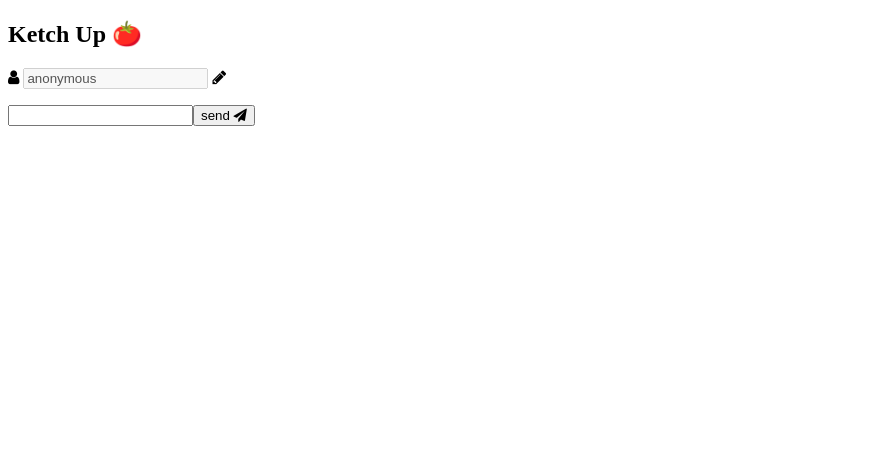
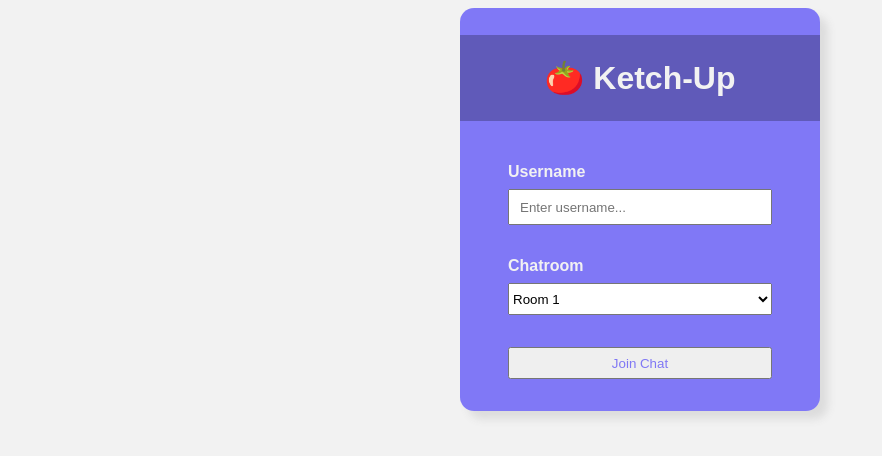
Before and after one commit to thomas-mol/chat-app, a website built with Vite: page client/index.html in a window 1280 px wide. Shown: the whole page, without its empty margins (0-882 px from the left). Built offline with nearby package versions, Linux system fonts and the light colour scheme.

Commit message:
Style: change look of client

```diff
--- a/client/style.css
+++ b/client/chatroom.css
@@ -6,49 +6,36 @@ body {
   background-color: #f2f2f2;
 }
 
-#app-title {
-  padding: 0.25rem 0;
-  font-size: 2rem;
-  font-weight: bold;
-  text-align: center;
-}
-
 #chat-room {
   display: flex;
   flex-direction: column;
   height: 80vh;
   width: 90%;
   max-width: 480px;
-  margin: 0 auto;
+  margin: auto;
   background-image: url("./assets/background.png");
   background-size: contain;
-  border: 0.25rem solid lightgrey;
+  border: 0.25rem solid rgba(17, 0, 252, 0.5);
   border-radius: 1rem;
+  box-shadow: 0.5rem 0.5rem 0.5rem #dcdcdc;
   overflow: hidden;
 }
 
 #username-container {
   display: flex;
-  background-color: #dcdcdc;
-  padding: 0.5rem;
-  font-size: 1.25rem;
+  gap: 1.25rem;
+  background-color: rgba(17, 0, 252, 0.5);
+  padding: 1.125rem 1.5rem;
+  font-size: 1.5rem;
 
-  span {
-    color: #bbb;
+  span,
+  p {
+    color: #f2f2f2;
   }
-}
 
-#username {
-  padding: 0 0.5rem;
-  color: #7e7e7e;
-  background-color: #dcdcdc;
-  border: none;
-  outline: none;
-}
-
-#edit-username {
-  cursor: pointer;
-  margin-left: auto;
+  #room {
+    margin-left: auto;
+  }
 }
 
 #message-container {
@@ -95,27 +82,32 @@ body {
   padding: 1rem;
   gap: 1rem;
   width: 100%;
-  background-color: #dcdcdc;
+  background-color: rgba(17, 0, 252, 0.5);
+}
 
-  .input-container {
-    display: flex;
-  }
+.input-container {
+  display: flex;
+  gap: 0.5rem;
 }
 
 #message-input {
   flex-grow: 1;
+  min-width: 12rem;
   height: 2rem;
   padding: 0 0.75rem;
 }
 
 #send-button {
+  display: flex;
+  align-items: center;
+  gap: 0.25rem;
   height: 2rem;
   padding: 0 1rem;
   cursor: pointer;
 }
 
 #active-users {
-  font-size: 0.75rem;
+  padding: 0 0 1rem;
   text-align: center;
   font-style: italic;
 }
--- a/client/index.html
+++ b/client/index.html
@@ -3,47 +3,38 @@
   <head>
     <meta charset="UTF-8" />
     <meta name="viewport" content="width=device-width, initial-scale=1.0" />
-    <link
-      rel="stylesheet"
-      href="https://cdnjs.cloudflare.com/ajax/libs/font-awesome/4.7.0/css/font-awesome.min.css"
-    />
     <link rel="stylesheet" href="min-reset.css" />
-    <link rel="stylesheet" href="style.css" />
-    <script type="module" src="./classes/message.js"></script>
-    <script type="module" src="script.js" defer></script>
-    <title>Ketch Up</title>
+    <link rel="stylesheet" href="login.css" />
+    <title>Log In</title>
   </head>
   <body>
-    <h2 id="app-title">Ketch Up 🍅</h2>
-    <div id="chat-room">
-      <!-- Display and change username -->
-      <div id="username-container">
-        <span><i class="fa fa-user"></i></span>
-        <input
-          type="text"
-          id="username"
-          value="anonymous"
-          maxlength="20"
-          disabled
-        />
-        <span id="edit-username">
-          <i class="fa fa-pencil"></i>
-        </span>
-      </div>
-      <!-- Sent and recieved messages show up here -->
-      <ul id="message-container"></ul>
-      <!-- Type & submit messages here -->
-      <form action="" id="form">
-        <div class="input-container">
-          <input id="message-input" type="text" /><button
-            id="send-button"
-            type="submit"
-          >
-            send <span><i class="fa fa-paper-plane"></i></span>
-          </button>
+    <div id="login-container">
+      <h2 id="app-title">🍅 Ketch-Up</h2>
+      <form id="login-form" action="chatroom.html">
+        <div class="form-control">
+          <label for="username">Username</label>
+          <input
+            type="text"
+            name="username"
+            id="username"
+            placeholder="Enter username..."
+            required
+          />
+        </div>
+        <div class="form-control">
+          <label for="room">Chatroom</label>
+          <select name="room" id="room">
+            <option value="1">Room 1</option>
+            <option value="2">Room 2</option>
+            <option value="3">Room 3</option>
+            <option value="4">Room 4</option>
+            <option value="5">Room 5</option>
+          </select>
+        </div>
+        <div class="form-control">
+          <button type="submit" class="btn">Join Chat</button>
         </div>
       </form>
     </div>
-    <h3 id="active-users"></h3>
   </body>
 </html>
--- /dev/null
+++ b/client/login.css
@@ -0,0 +1,58 @@
+body {
+  display: flex;
+  flex-direction: column;
+  gap: 1rem;
+  font-family: Arial, Helvetica, sans-serif;
+  background-color: #f2f2f2;
+}
+
+#app-title {
+  padding: 1.5rem 0;
+  font-size: 2rem;
+  font-weight: bold;
+  text-align: center;
+  background-color: rgba(0, 0, 0, 0.25);
+}
+
+#login-container {
+  margin: auto;
+  max-width: 360px;
+  width: 90%;
+  background-color: rgba(17, 0, 252, 0.5);
+  color: #f2f2f2;
+  overflow: hidden;
+  border-radius: 0.875rem;
+  box-shadow: 0.5rem 0.5rem 0.5rem #dcdcdc;
+}
+
+#login-form {
+  display: flex;
+  flex-direction: column;
+  padding: 1rem 3rem 2rem;
+  gap: 2rem;
+}
+
+.form-control {
+  display: flex;
+  flex-direction: column;
+  gap: 0.5rem;
+
+  label {
+    font-weight: bold;
+  }
+
+  input,
+  select,
+  button {
+    height: 2rem;
+  }
+
+  input {
+    padding: 0 0.625rem;
+  }
+
+  button {
+    cursor: pointer;
+    color: rgba(17, 0, 252, 0.5);
+  }
+}
--- a/client/script.js
+++ b/client/script.js
@@ -2,30 +2,39 @@ import { io } from "https://cdn.socket.io/4.7.5/socket.io.esm.min.js";
 import Message from "./classes/message.js";
 
 // Constants
+const serverAddress = "http://192.168.178.20:4000";
 
-const usernameInput = document.getElementById("username");
-const editUsername = document.getElementById("edit-username");
+const usernameTag = document.getElementById("username");
+const roomTag = document.getElementById("room");
+
 const messageInput = document.getElementById("message-input");
 const messageContainer = document.getElementById("message-container");
+
 const form = document.getElementById("form");
+
 const activeUsers = document.getElementById("active-users");
-
-//    'Private' variables
-
-let _senderId = "";
-let _username = document.getElementById("username").value;
 
 // Socket IO
 
-const socket = io("http://localhost:4000");
+const socket = io(serverAddress);
+
+let _senderId = "";
 
 socket.on("connect", () => {
   console.log(`You're connected with id: ${socket.id}`);
   _senderId = socket.id;
 });
 
+// Get username and room from the search params
+let username = new URLSearchParams(window.location.search).get("username");
+let room = new URLSearchParams(window.location.search).get("room");
+
+usernameTag.innerText = username;
+roomTag.innerText = room;
+
+socket.emit("join-room", { username, room });
+
 socket.on("clients-total", (totalClients) => {
-  console.log(`Clients connected: ${totalClients}`);
   activeUsers.innerText = `Active users: ${totalClients}`;
 });
 
@@ -50,25 +59,11 @@ form.addEventListener("submit", (event) => {
   event.preventDefault();
 
   if (messageInput.value != "") {
-    const message = new Message(_username, _senderId, messageInput.value);
+    const message = new Message(username, _senderId, messageInput.value);
     displayMessage(message);
     socket.emit("send-message", message);
     messageInput.value = "";
   }
-});
-
-editUsername.addEventListener("click", () => {
-  usernameInput.disabled = false;
-  usernameInput.focus();
-
-  usernameInput.addEventListener(
-    "blur",
-    () => {
-      _username = usernameInput.value;
-      usernameInput.disabled = true;
-    },
-    { once: true }
-  );
 });
 
 // Functions
```
Also changed, not shown: client/chatroom.html (added, +37 -0 lines), client/login.html (deleted, +0 -33 lines), shared/classes/message.js (added, +18 -0 lines), shared/classes/user.js (added, +17 -0 lines).
